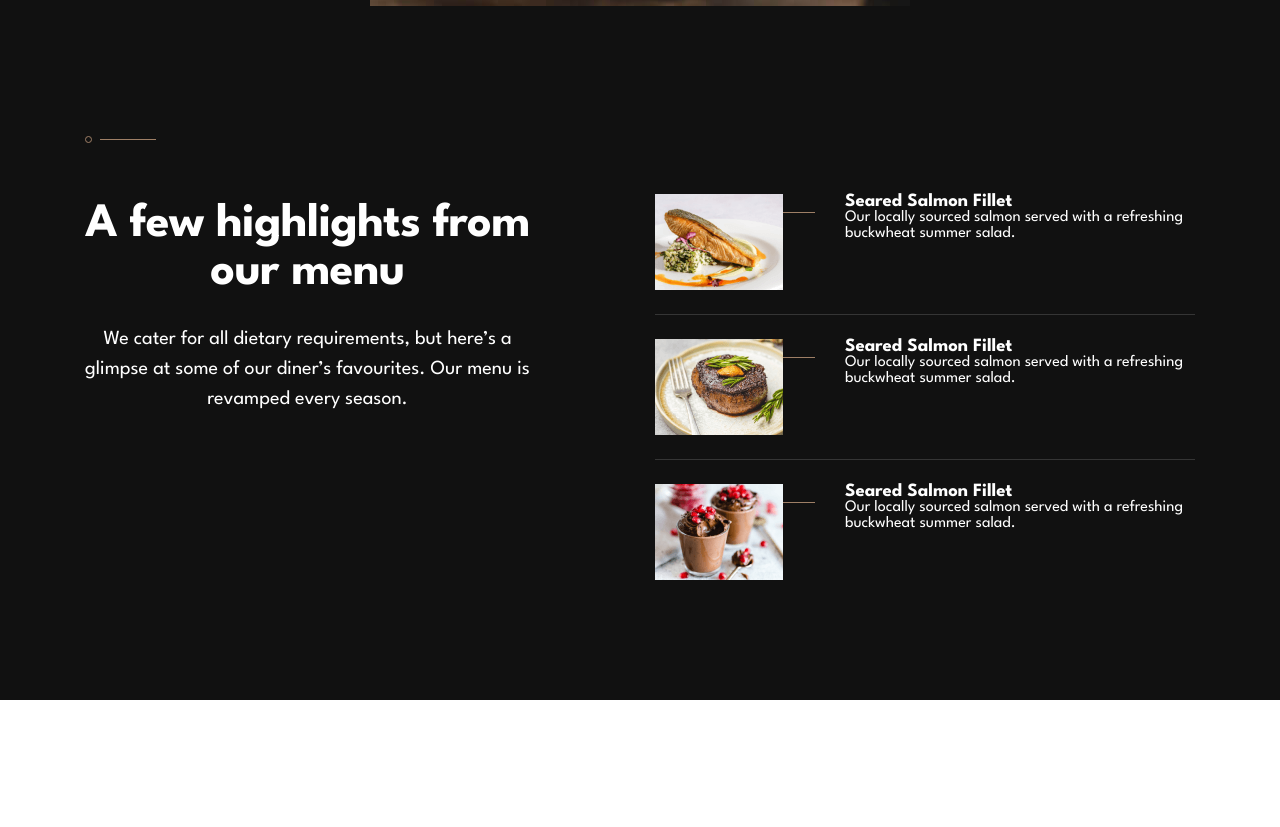
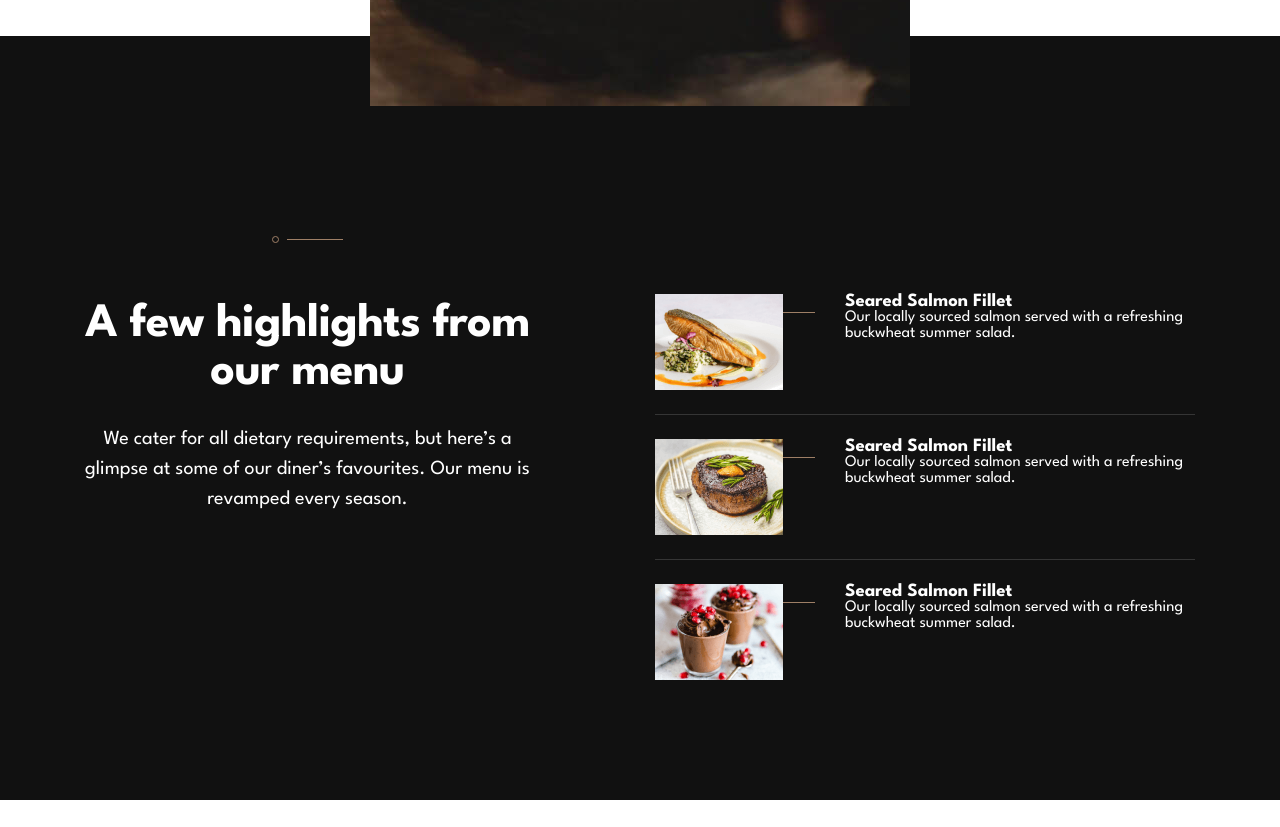
Before and after one commit to mirazizjon777/Home-page__WebSite, a plain HTML site: page index.html in a window 1280 px wide. Shown: the part 2820-3647 px from the top of the page. Drawn offline with Linux system fonts and the light colour scheme.

Commit message:
margin top bottom

```diff
--- a/index.html
+++ b/index.html
@@ -61,7 +61,7 @@
             src="./images/jpg/sitebar-small1.jpg"
             alt="sidebar top image" width="573" height="360"
           />
-          <div class="list">
+          <div class="list site1">
             <img
               class="circle-line"
               src="./images/svg/circle-line.svg"
@@ -81,7 +81,7 @@
       </div>
       <div class="sidebar-item2">
         <section class="sidebar-bottom">
-          <div class="list">
+          <div class="list site2">
             <img
               class="circle-line"
               src="./images/svg/circle-line.svg"
--- a/sass/layout/_footer.scss
+++ b/sass/layout/_footer.scss
@@ -19,6 +19,7 @@
       @include responsive(medium) {
         flex-direction: column;
         gap: 2.4rem;
+        padding: 0 2rem;
       }
     }
   }
--- a/sass/layout/_forms.scss
+++ b/sass/layout/_forms.scss
@@ -46,10 +46,10 @@
 
 .forms-icon {
   position: absolute;
-  left: -5rem;
+  left: 10%;
   top: -3rem;
   @include responsive(medium) {
-    margin-left: 10rem;
+    left: 10%;
   }
   @include responsive(small) {
     display: none;
--- a/sass/layout/_sidebar.scss
+++ b/sass/layout/_sidebar.scss
@@ -112,6 +112,14 @@
 }
 
 .list {
+  @include responsive(extra) {
+    display: flex;
+    flex-direction: column;
+
+
+  }
+
+
   @include responsive(small) {
     display: flex;
     flex-direction: column;
@@ -139,12 +147,12 @@
   position: absolute;
   top: 28rem;
   right: 5rem;
-  @include responsive(small) {
+  @include responsive(medium) {
     position: absolute;
     top: 22rem;
-    right: 1rem;
+    right: 0rem;
   }
-  @include responsive(x-small) {
+  @include responsive(small) {
     display: none;
   }
 }
@@ -172,3 +180,14 @@
     overflow: hidden;
   }
 }
+
+.site1 {
+  @include responsive(extra) {
+    margin-top: 5rem;
+  }
+}
+.site2 {
+  @include responsive(extra) {
+    margin-bottom: 5rem;
+  }
+}
```
Also changed, not shown: sass/main.css, 1 other file.
